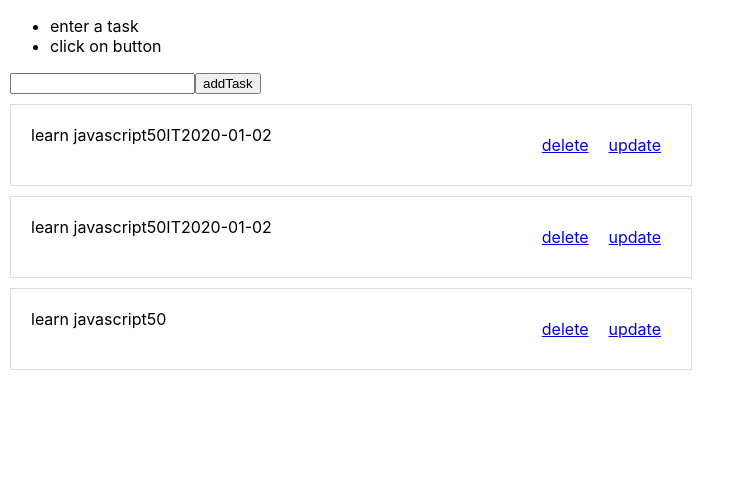
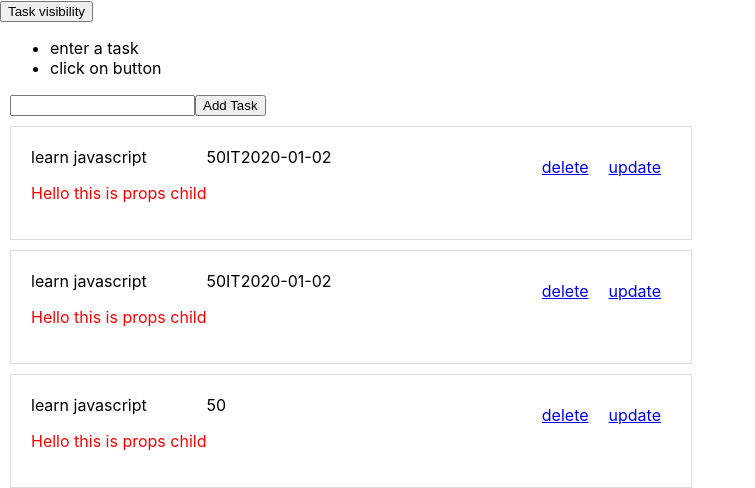
Before and after one commit to mimsou/reactform, a React (Create React App) app: page / in a window 1280 px wide. Shown: the top 488 px of the page, without its empty margins (0-755 px from the left). Built offline with nearby package versions, Linux system fonts and the light colour scheme.

Commit message:
updateTask

```diff
--- a/src/App.js
+++ b/src/App.js
@@ -8,20 +8,79 @@ import TasksList from "./components/TasksList/TasksList";
 
 function App() {
 
-  const sayHello = () => {
-     console.log("hello")
-  }
 
+
+  const addTask = (t) => {
+    let tasksCopy = [...tasks];
+    tasksCopy.push(
+      {
+        id: tasksCopy.length+1,
+        title: t,
+        duration: 50,
+        type: "IT",
+        date: "2020-01-02",
+      }
+    )
+    settasks(tasksCopy)
+  };
+
+  const [ToggleVisibility, setToggleVisibility] = useState(true);
+  const [Mode, setMode] = useState("a")
+  const [UpdateValue, setUpdateValue] = useState("")
   const [tasks, settasks] = useState([
-    {title:"learn javascript",duration:50,type:"IT",date:"2020-01-02"},
-    {title:"learn javascript",duration:50,type:"IT",date:"2020-01-02"},
-    {title:"learn javascript",duration:50}
+    {
+      id: 1,
+      title: "learn javascript",
+      duration: 50,
+      type: "IT",
+      date: "2020-01-02",
+    },
+    {
+      id: 2,
+      title: "learn javascript",
+      duration: 50,
+      type: "IT",
+      date: "2020-01-02",
+    },
+    { id: 3, title: "learn javascript", duration: 50 },
   ]);
+
+  function deleteRow(arr, row) {
+    arr = arr.slice(0); // make copy
+    arr.splice(row - 1, 1);
+    return arr;
+ }
+
+
+  const toggelTask = () => {
+    setToggleVisibility(!ToggleVisibility);
+  };
+
+  const handelDelete = (t) => {
+    let tasksCopy = [...tasks];
+    const i = tasksCopy.indexOf(t);
+    deleteRow(tasksCopy,i)
+    settasks(deleteRow(tasksCopy,i));
+  };
+
+  const handelUpdate = (t) => {
+    setMode("u");
+    let tasksCopy = [...tasks];
+    const i = tasksCopy.indexOf(t);
+    setUpdateValue({index:i,value:t})
+  };
 
   return (
     <div className="App">
-      <Form sayHello={sayHello} />
-      <TasksList  tasks={tasks} />
+      <button onClick={toggelTask}>Task visibility</button>
+      <Form addTask={addTask} mode={Mode} val={UpdateValue}/>
+      {ToggleVisibility && (
+        <TasksList
+          handelDelete={(t) => handelDelete(t)}
+          handelUpdate={(t) => handelUpdate(t)}
+          tasks={tasks}
+        />
+      )}
     </div>
   );
 }
--- a/src/components/Form/Form.js
+++ b/src/components/Form/Form.js
@@ -1,9 +1,25 @@
-import React from "react";
+import React, { useEffect, useState } from "react";
 import "./form.css";
 
 export default function Form(props) {
   const steps = ["enter a task", "click on button"];
   const addTask = "add Task";
+  const [Value, setValue] = useState("")
+
+  const HandleChange = (e) => {
+    setValue(e.target.value)
+  }
+
+  useEffect(() => {
+    console.log(props.val.value)
+    if(typeof props.val.value !== 'undefined'){
+      setValue(props.val.value.title)
+    }
+
+  }, [props.val])
+
+
+
   return (
     <div style={{ width: "50%", margin: "10px" }}>
       <ul>
@@ -11,8 +27,10 @@ export default function Form(props) {
           <li>{e}</li>
         ))}
       </ul>
-      <input className="input" />
-      <button onClick={()=>props.sayHello()}>addTask</button>
+      <input onChange={(e)=>HandleChange(e)} value={Value}  className="input" />
+      <button onClick={()=>props.addTask(Value)}>{
+        props.mode === "a" ? "Add Task" : "Update Task"
+      }</button>
     </div>
   );
 }
--- a/src/components/Task/Task.js
+++ b/src/components/Task/Task.js
@@ -1,6 +1,7 @@
 import React from "react";
 
 export default function Task(props) {
+
   const detail = props.detail;
   return (
     <div
@@ -20,17 +21,17 @@ export default function Task(props) {
           justifyContent: "space-between",
         }}
       >
-        <div> {props.title} </div>
+        <div> {props.title} {props.children}  </div>
         <div> {props.duration} </div>
         <div> {props.type} </div>
         <div> {props.date} </div>
       </div>
       <div style={{ display: "flex", justifyContent: "space-between" }}>
         <div style={{ margin: "10px" }}>
-          <a href="#">delete</a>
+          <a onClick={()=>props.handelDelete()} href="#">delete</a>
         </div>
         <div style={{ margin: "10px" }}>
-          <a href="#">update</a>
+          <a onClick={()=>props.handelUpdate()} href="#">update</a>
         </div>
       </div>
     </div>
--- a/src/components/TasksList/TasksList.js
+++ b/src/components/TasksList/TasksList.js
@@ -4,8 +4,20 @@ import Task from "../Task/Task";
 export default function TasksList(props) {
   return (
     <div className="TasksList">
-      {props.tasks.map((t) => {
-        return <Task title={t.title} duration={t.duration} type={t.type} date={t.date}/>
+      {props.tasks.map((t,i) => {
+        return (
+          <Task
+            title={t.title}
+            duration={t.duration}
+            type={t.type}
+            date={t.date}
+            handelDelete={()=>props.handelDelete(t)}
+            handelUpdate={()=>props.handelUpdate(t)}
+          >
+            <p>Hello this is props child</p>
+
+          </Task>
+        );
       })}
     </div>
   );
```
